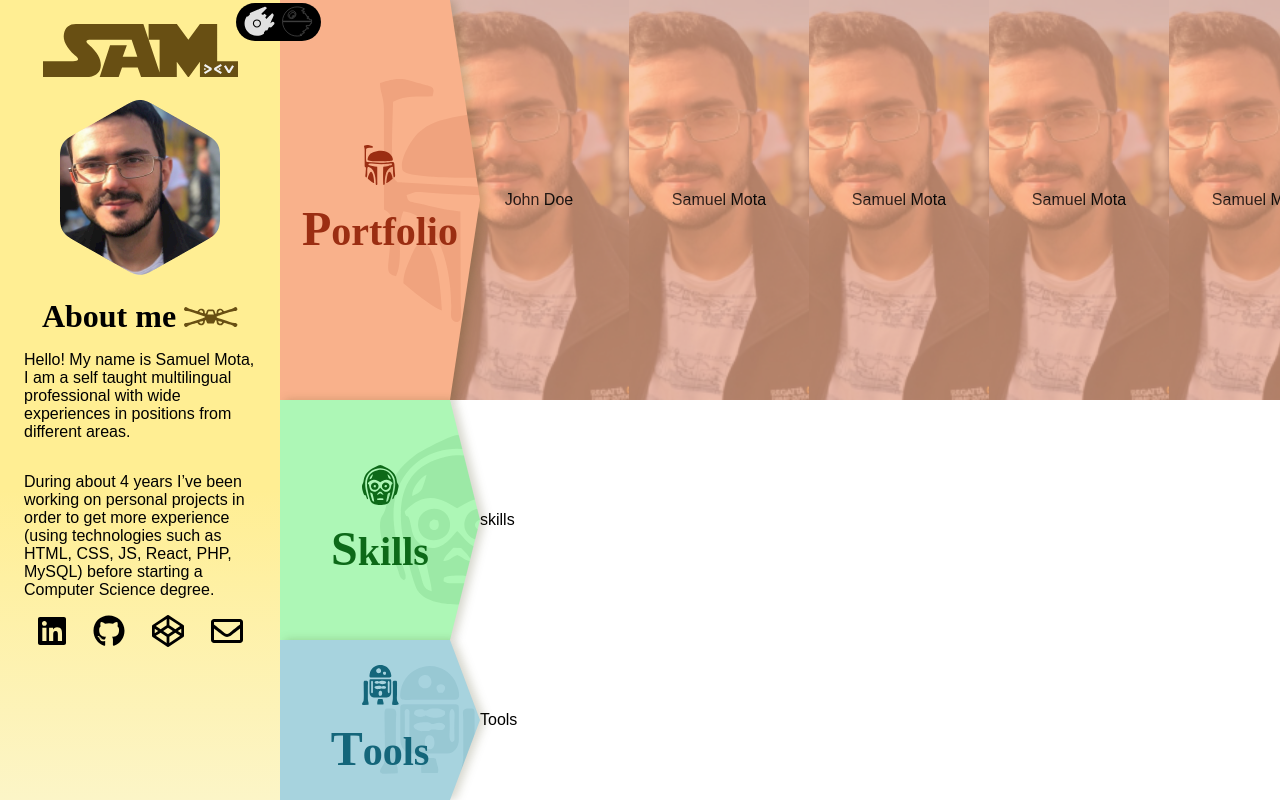
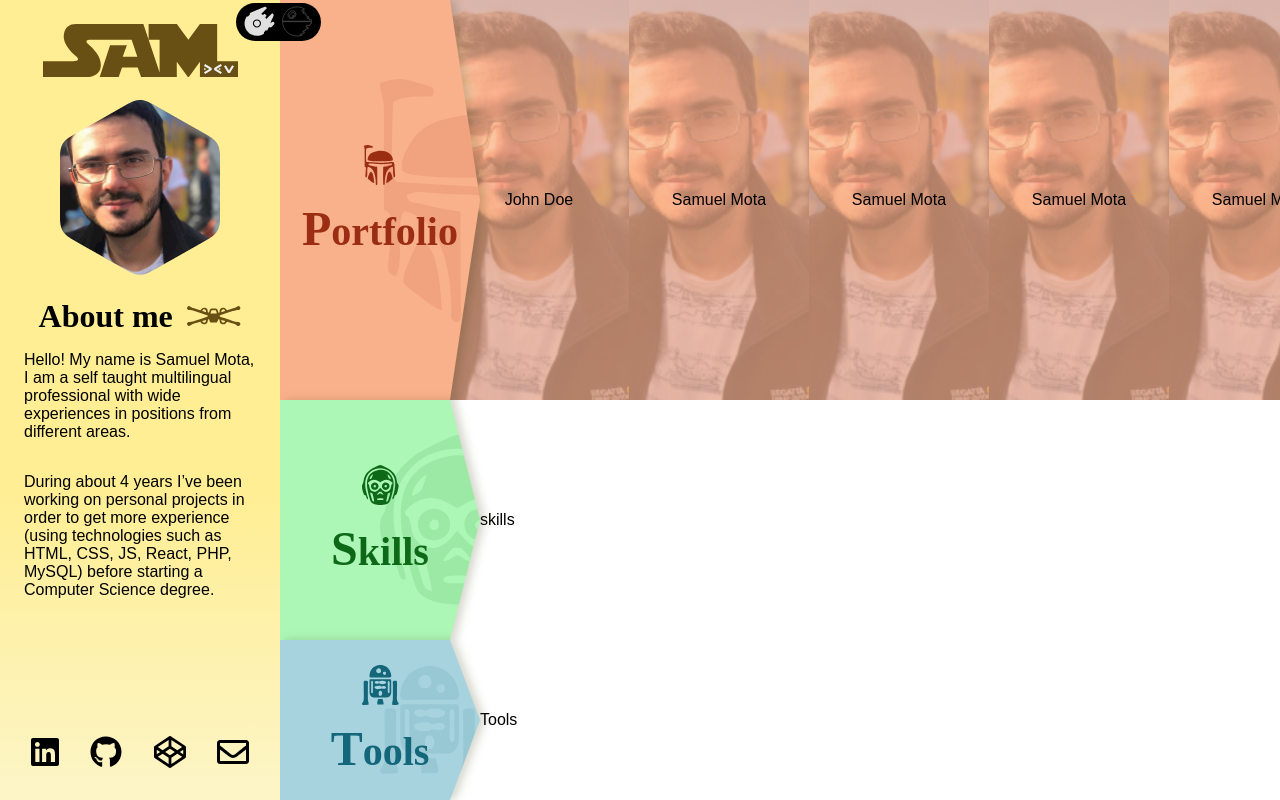
Before and after one commit to samuel-mota/portfolio, a Next.js app: page / in a window 1280 px wide. Built offline with nearby package versions, Linux system fonts and the light colour scheme; a web font is replaced by a local one.

Commit message:
portfolio area done

```diff
--- a/src/components/Portfolio/index.tsx
+++ b/src/components/Portfolio/index.tsx
@@ -40,7 +40,10 @@ const Portfolio = () => {
                 alt=""
                 className={styles.portfolioBgImage}
               />
+              <div className={styles.overlay}>
+
               {name}
+              </div>
             </div>
           ))
         )}
--- a/src/pages/index.tsx
+++ b/src/pages/index.tsx
@@ -25,6 +25,7 @@ export default function Home() {
 
       <main className={styles.aboutContainer}>
         <DarkModeButton />
+
         <img src="/assets/images/sam-logo-light.svg" alt="logo" />
         <div className={styles.hexagone}></div>
         {/* svg to make round corners in the hexagone */}
--- a/src/styles/Home.module.scss
+++ b/src/styles/Home.module.scss
@@ -17,7 +17,7 @@
 }
 
 .aboutContainer {
-  position: relative; // button dark mode
+  position: relative;
   padding: 1.5rem;
 
   display: flex;
@@ -30,6 +30,13 @@
   height: inherit;
 
   background: $about-light-bg;
+
+  h1 {
+    width: 100%;
+    display: flex;
+    align-items: center;
+    justify-content: space-evenly;
+  }
 }
 
 .hexagone {
@@ -52,8 +59,11 @@
 
 .socialIcons {
   display: flex;
-  justify-content: space-around;
+  justify-content: space-evenly;
   align-items: center;
+
+  position: absolute;
+  bottom: 2rem;
 
   width: 100%;
 }
--- a/src/styles/Portfolio.module.scss
+++ b/src/styles/Portfolio.module.scss
@@ -1,4 +1,5 @@
-@import "./variables.scss";
+@import "./_variables.scss";
+@import "./_mixins.scss";
 
 $positionright: 1.94rem;
 
@@ -40,6 +41,12 @@ $positionright: 1.94rem;
   overflow: hidden;
   position: relative;
 
+  // transition: width 1s;
+
+  // &:hover {
+  //   width: calc(11.25rem + 5rem);
+  // }
+
   .portfolioBgImage {
     opacity: 0.3;
     position: absolute;
@@ -49,4 +56,17 @@ $positionright: 1.94rem;
     height: 100%;
     object-fit: cover;
   }
+
+  .overlay {
+    position: absolute;
+    display: flex;
+    justify-content: center;
+    align-items: center;
+
+    width: 100%;
+    height: 100%;
+
+    @include gradientAnimation(rgba($portfolio-light, 0.5),
+    rgba($portfolio-dark, 0.5), 1s);
+  }
 }
--- /dev/null
+++ b/src/styles/_mixins.scss
@@ -0,0 +1,26 @@
+@mixin gradientAnimation($start, $end, $transTime) {
+  background-size: 100%;
+  // background-image: linear-gradient($end, $end);
+  position: relative;
+  // z-index: 100;
+
+  &:before {
+    background-image: linear-gradient($end, $start);
+    content: "";
+    display: block;
+    height: 100%;
+    width: 100%;
+    position: absolute;
+    top: 0;
+    left: 0;
+    opacity: 0;
+    z-index: -100;
+    transition: opacity $transTime;
+  }
+
+  &:hover {
+    &:before {
+      opacity: 1;
+    }
+  }
+}
```
